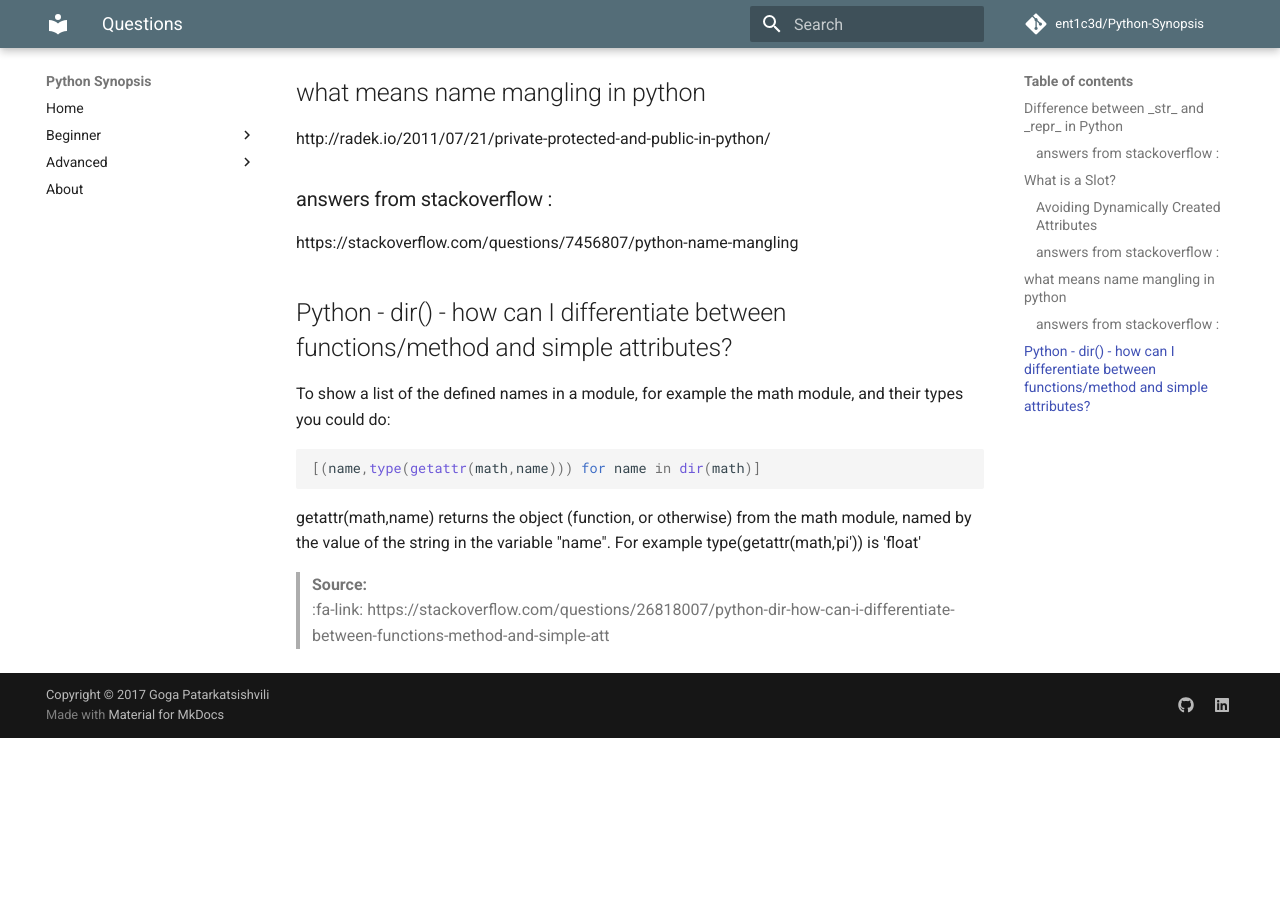
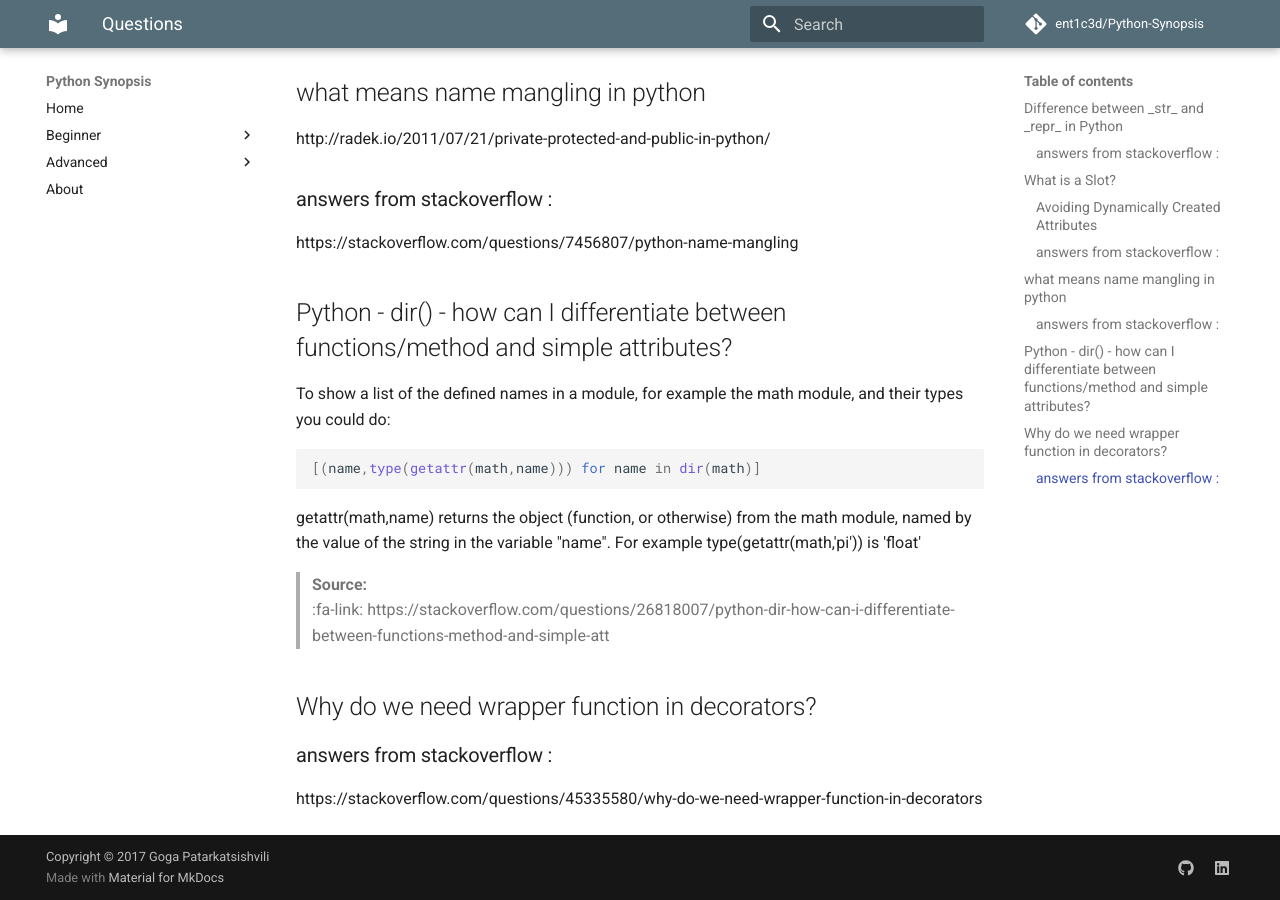
Before and after one commit to entGriff/Python-Synopsis, an MkDocs documentation site: the page built from docs/questions/questions.md, in a window 1280 px wide and 900 px high, scrolled down 4088 px. Built offline with MkDocs 1.6.1 and Material for MkDocs 9.7.7, drawn with Linux system fonts in a browser that asks for light colours; old or Windows-style settings are respelled for this version of MkDocs; before the commit the page ends 4826 px from its top, so only the background shows below that.

Commit message:
Update questions.md

```diff
--- a/docs/questions/questions.md
+++ b/docs/questions/questions.md
@@ -158,3 +158,7 @@ getattr(math,name) returns the object (function, or otherwise) from the math mod
 
 > **Source:**
 > :fa-link: https://stackoverflow.com/questions/26818007/python-dir-how-can-i-differentiate-between-functions-method-and-simple-att
+
+## Why do we need wrapper function in decorators?
+### answers from stackoverflow :
+https://stackoverflow.com/questions/45335580/why-do-we-need-wrapper-function-in-decorators
```
